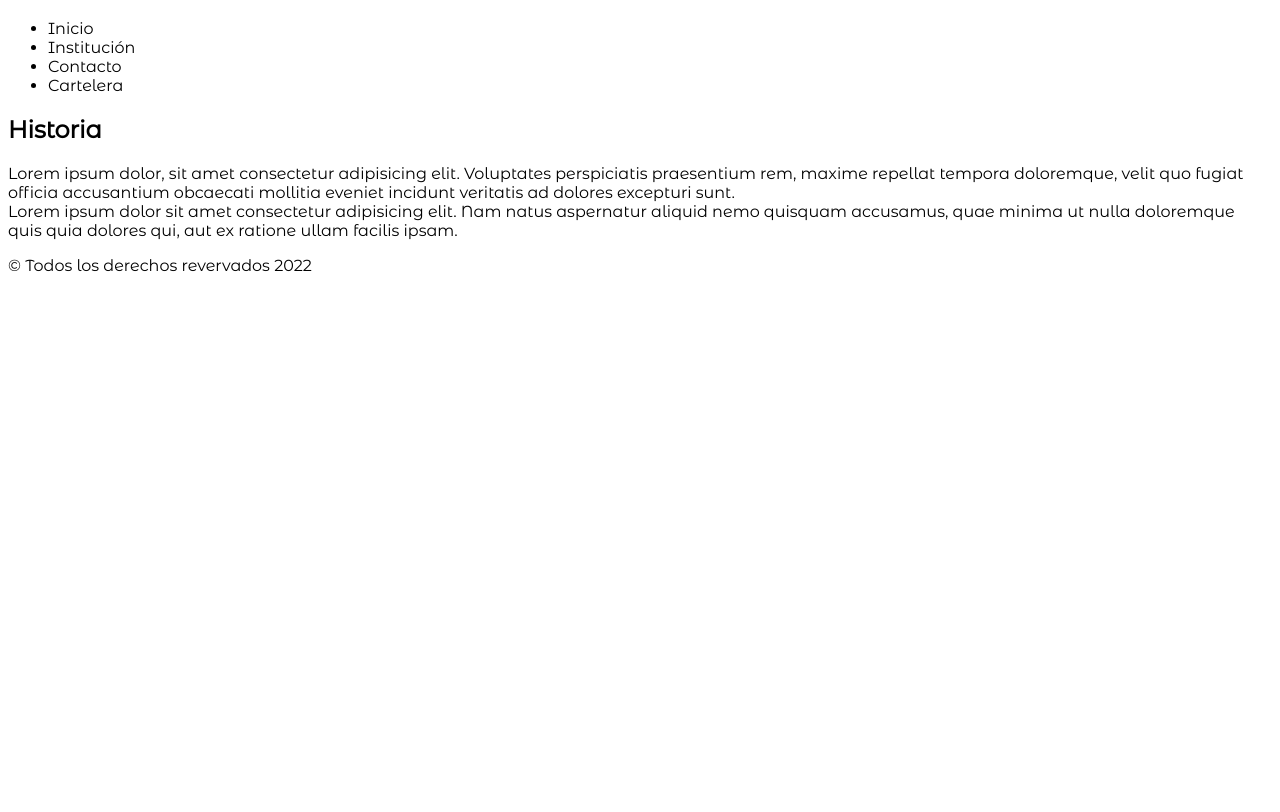
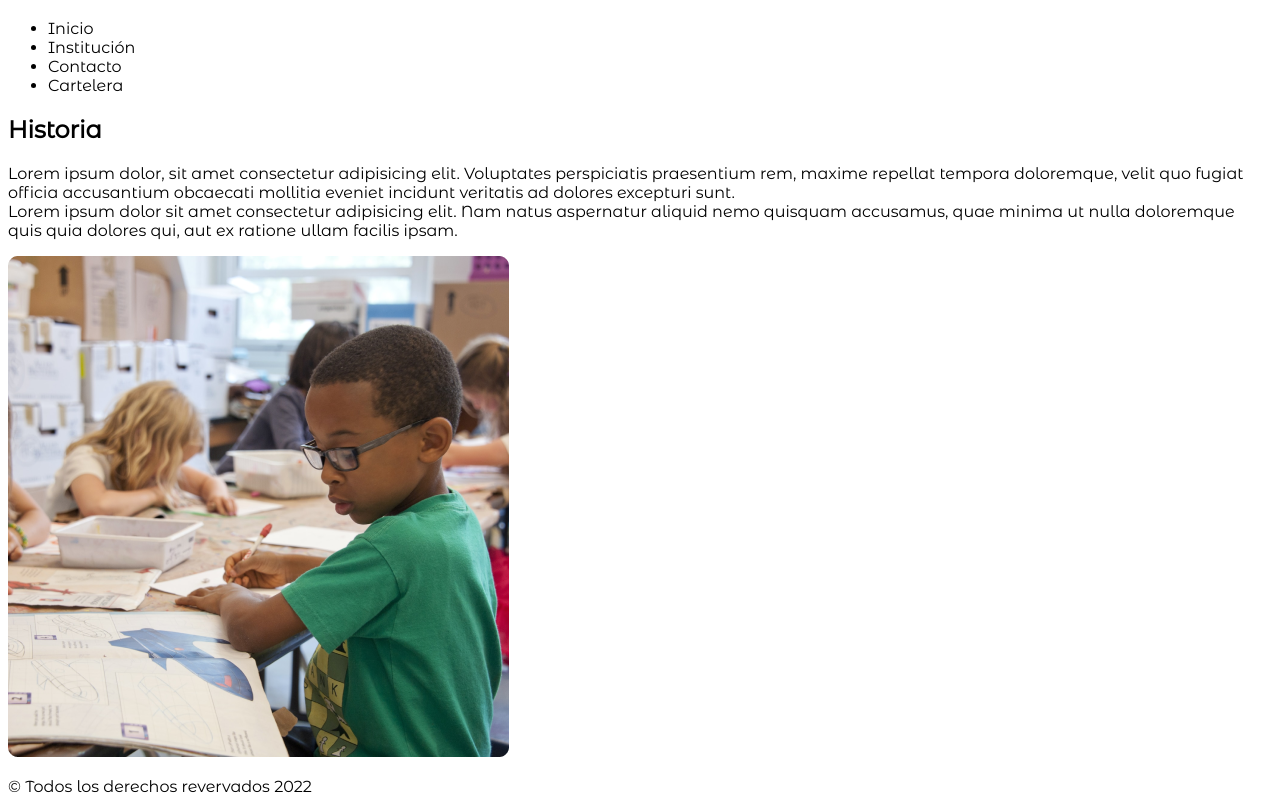
Before and after one commit to cristiangvidal99/DifundiendoColegios, a plain HTML site: page src/pages/institucion.html in a window 1280 px wide. Shown: the part 63-875 px from the top of the page. Before the commit the page ends 800 px from the top, so only its background shows below. Drawn offline with Linux system fonts and the light colour scheme; files that its build step writes are made by us from their sources; a web font is replaced by a local one.

Commit message:
Agregue la imagen del Aula

```diff
--- a/src/pages/institucion.html
+++ b/src/pages/institucion.html
@@ -31,6 +31,9 @@
                 aut ex ratione ullam facilis ipsam.
             </p>
         </main>
+        <div>
+            <img src="../../public/aula.png" alt="Aula">
+        </div>
         <footer class="footer">
             <p class="copy">&copy; Todos los derechos revervados 2022</p>
         </footer>
```
